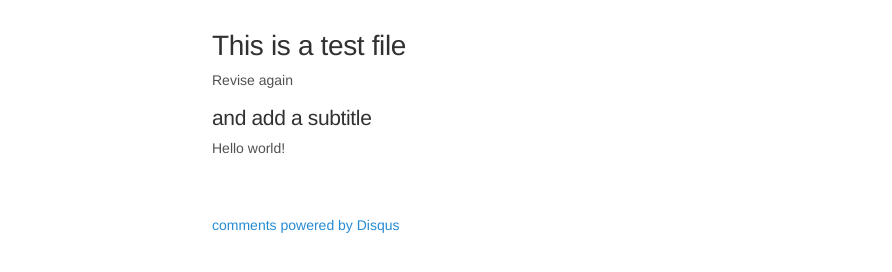
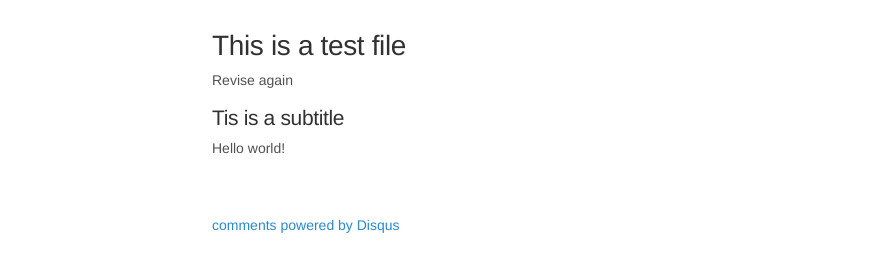
Before and after one commit to Ircama/osm-carto-tutorials, a Jekyll site: the page built from pages/a-test.md, in a window 1280 px wide. Shown: the part 128-400 px from the top of the page, without its empty margins (0-892 px from the left). Built offline with Jekyll 4.4.1, drawn with Linux system fonts in a browser that asks for light colours; comment, search, counter and statistics services are not loaded.

Commit message:
Update a-test.md

```diff
--- a/pages/a-test.md
+++ b/pages/a-test.md
@@ -8,6 +8,6 @@ permalink: /to-be-removed/
 # This is a test file
 Revise again
 
-## and add a subtitle
+## Tis is a subtitle
 
 Hello world!
```
